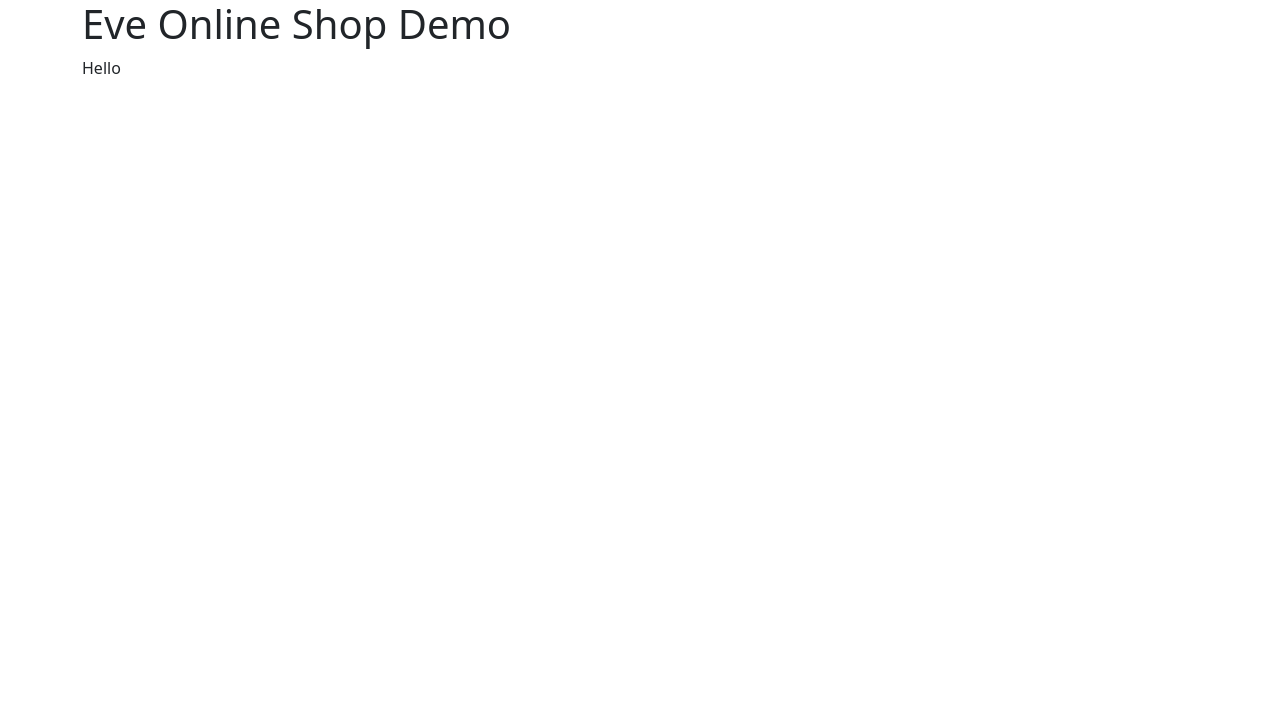
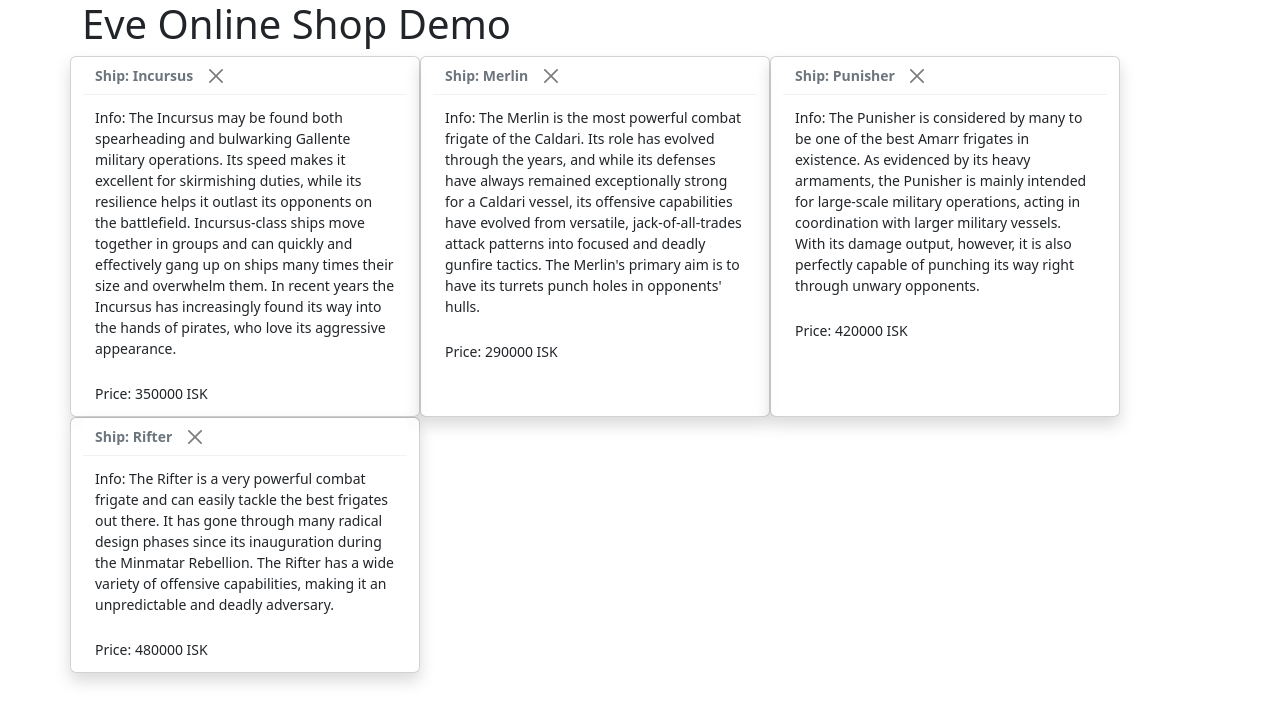
Before and after one commit to TheMartinCrabtree/bootstrap-demo, a React (Create React App) app: page / in a window 1280 px wide. Shown: the top 722 px of the page. Built offline with nearby package versions, Linux system fonts and the light colour scheme.

Commit message:
basic rendering of cards

```diff
--- a/src/App.js
+++ b/src/App.js
@@ -2,18 +2,23 @@
 import "bootstrap/dist/css/bootstrap.min.css";
 import { Container, Row, Col } from "react-bootstrap";
 import { Cart } from "./components/Cart";
+import { Card } from "./components/Card";
 
 import ships from "./data.json";
 
 function App() {
+  const _renderCards = (dataArr) => {
+    return dataArr.map((data) => {
+      return <Card {...data} />;
+    });
+  };
+
   return (
     <Container>
       <header>
         <h1>Eve Online Shop Demo</h1>
       </header>
-      <Row>
-        <p>Hello</p>
-      </Row>
+      <Row>{ships && _renderCards(ships)}</Row>
     </Container>
   );
 }
--- a/src/components/Card/Card.jsx
+++ b/src/components/Card/Card.jsx
@@ -0,0 +1,18 @@
+import React from "react";
+import { Toast } from "react-bootstrap";
+
+const Card = (props) => {
+  const { id, name, image, info, price } = props;
+
+  return (
+    <Toast id={id}>
+      <Toast.Header>
+        <strong className="temp">Ship: {name}</strong>
+      </Toast.Header>
+      <Toast.Body>Info: {info}</Toast.Body>
+      <Toast.Body>Price: {price.toString()} ISK</Toast.Body>
+    </Toast>
+  );
+};
+
+export { Card };
--- /dev/null
+++ b/src/components/Card/index.js
@@ -0,0 +1 @@
+export { Card } from "./Card";
```
